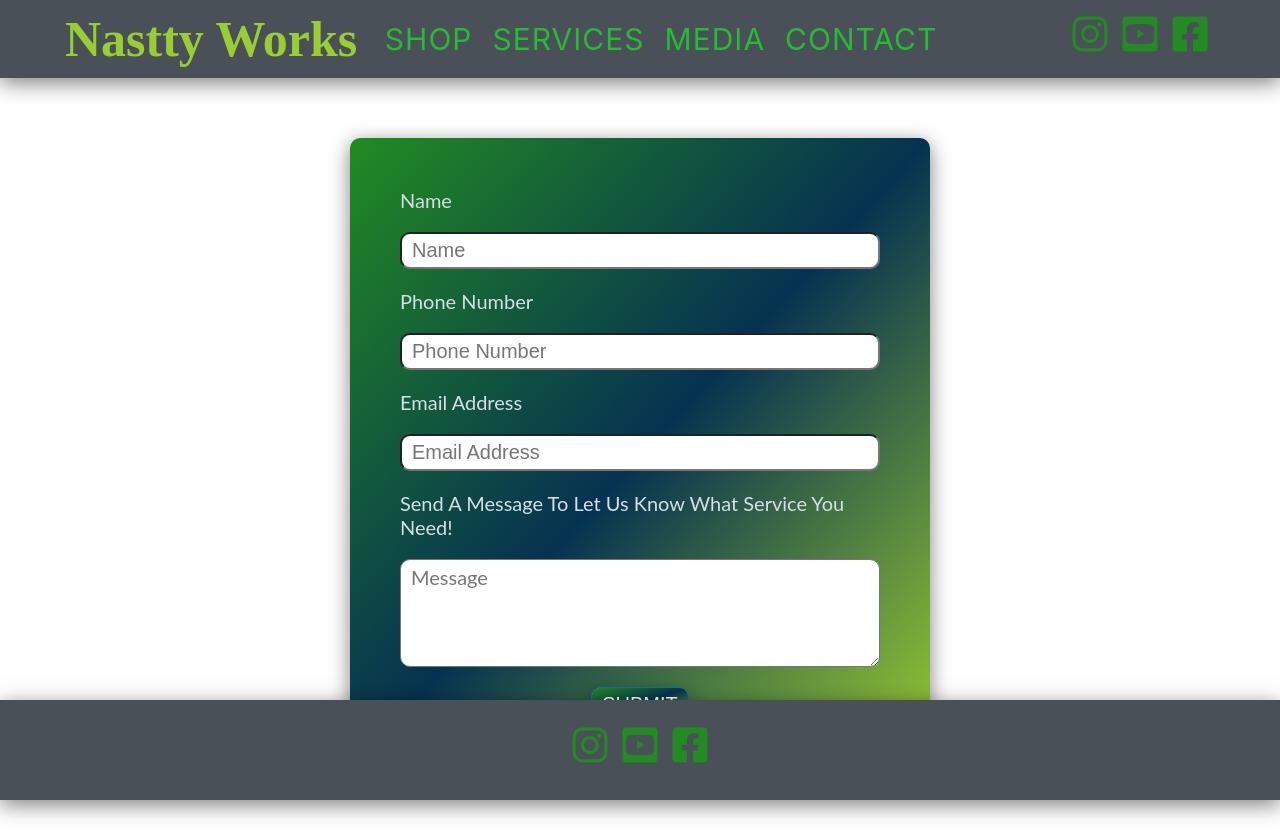
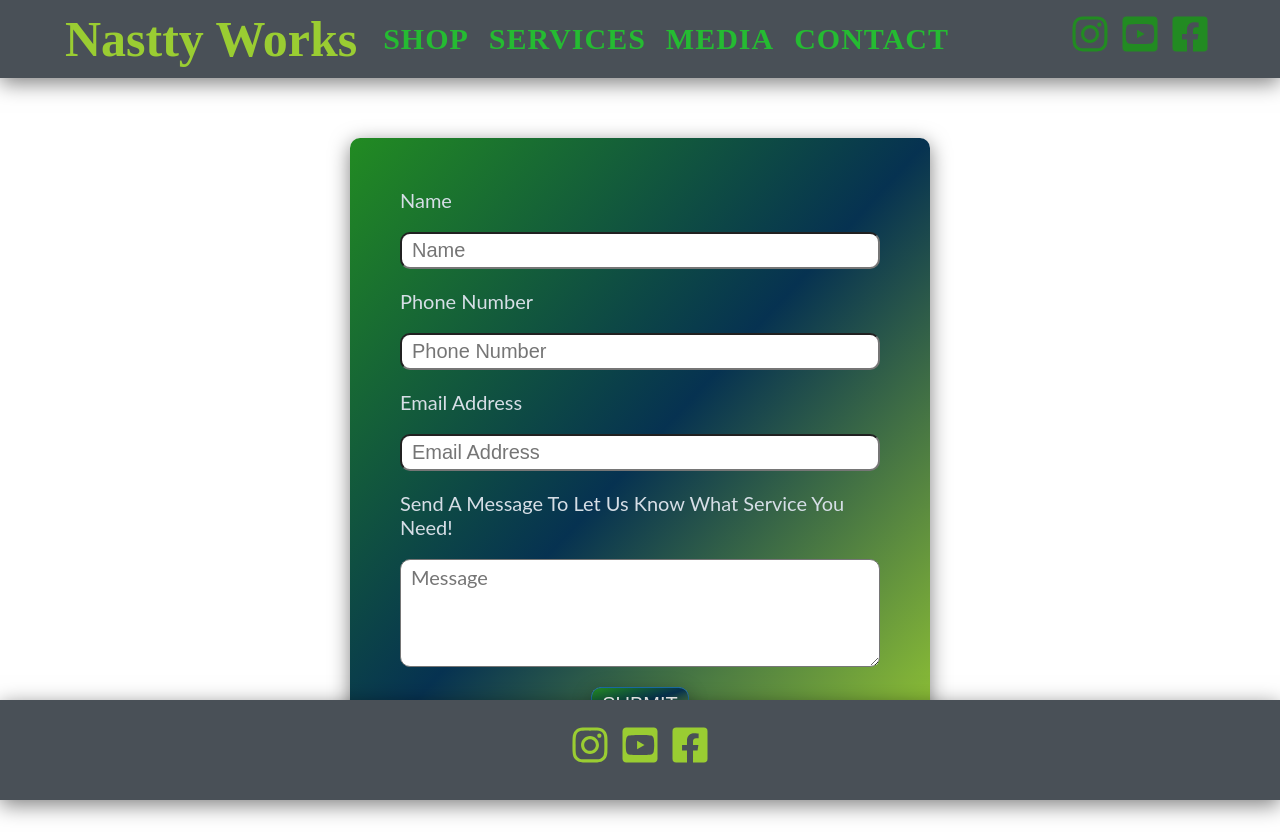
Before and after one commit to ronthetech/nastty-works-web-app, a React (Create React App) app: page /Contact in a window 1280 px wide. Built offline with nearby package versions, Linux system fonts and the light colour scheme.

Commit message:
added submit message to form

```diff
--- a/src/App.css
+++ b/src/App.css
@@ -159,12 +159,13 @@ nav {
 }
 .navbar__toggle:hover,
 .navbar__toggle:focus {
-	transform: rotate(360deg);
+	transform: rotate(270deg);
 	color: forestgreen;
 }
 .navbar__link {
 	color: var(--clr-green-dark);
-	font-size: 2rem;
+	font-size: 3rem;
+	font-family: "Permanent Marker", cursive;
 	letter-spacing: var(--letter-space-sml);
 	padding: 1rem;
 	display: block;
@@ -173,7 +174,7 @@ nav {
 .navbar__link:hover,
 .navbar__link:focus {
 	color: var(--primary-green);
-	padding-left: 2rem;
+	padding-left: 5rem;
 	background: #222;
 }
 /*Hidden by default*/
@@ -189,7 +190,7 @@ nav {
 }
 /*toggled class to show links*/
 .navbar__links--show {
-	height: 20rem;
+	height: 25rem;
 }
 
 /*======= MEDIA QUERIES =======*/
@@ -213,14 +214,18 @@ nav {
 	.navbar__links {
 		height: auto;
 		display: flex;
+		padding-left: 1rem;
 	}
 	.navbar__link {
 		font-size: 3rem;
+		font-family: "Permanent Marker", cursive;
 	}
 	.navbar__link:hover,
-	.navbar__link:focus {
-		padding: 0;
+	.navbar__link:focus,
+	.navbar__link:active {
+		padding: 1rem;
 		background: transparent;
+		transform: translateY(-1rem);
 	}
 	/*shows the socials when screen grows*/
 	.socials {
@@ -251,6 +256,15 @@ main {
 	margin: 5rem auto;
 	padding: 1rem;
 }
+.form__message--success {
+	background-image: var(--grad-background-form-btn);
+	max-width: fit-content;
+	margin: 1rem auto;
+	padding: 1rem;
+	font-size: 2rem;
+	color: var(--clr-white);
+	text-align: center;
+}
 .form {
 	max-width: 60rem;
 	padding: 5rem;
@@ -269,7 +283,6 @@ main {
 .form__email,
 .form__number,
 .form__text {
-	display: block;
 	font-size: 2rem;
 	min-width: 35rem;
 	border-radius: 1rem;
@@ -294,16 +307,19 @@ main {
 	align-self: center;
 	transition: var(--transition);
 	box-shadow: var(--mid-shadow);
+	cursor: pointer;
 }
 .form__btn:hover,
-.form__btn:focus {
+.form__btn:active {
 	background-image: var(--grad-background-form-btn);
-	cursor: pointer;
 	transform: translateY(-0.5rem);
 	box-shadow: var(--dark-shadow);
 	color: var(--clr-light-grey-4);
 }
 
+.form__btn:focus {
+	border: 2px solid var(--grad-green-blue);
+}
 /*======= FOOTER =======*/
 footer {
 	background: var(--type-dark-dark);
@@ -321,12 +337,12 @@ footer .socials {
 }
 footer .socials__icon {
 	font-size: 4rem;
-	color: var(--primary-green-dark);
+	color: var(--primary-green);
 	cursor: pointer;
 	transition: var(--transition);
 	margin: 0 0.5rem;
 }
 footer .socials__icon:hover,
 .socials__icon:focus {
-	color: var(--primary-green);
+	color: var(--primary-green-dark);
 }
--- a/src/components/Form.js
+++ b/src/components/Form.js
@@ -1,15 +1,59 @@
+import React, { useState } from "react";
+
 const Form = () => {
+	const [values, setValues] = useState({
+		name: "",
+		email: "",
+		message: "",
+	});
+	const [submitted, setSubmitted] = useState(false);
+	const [valid, setValid] = useState(false);
+
+	const handleNameInputChange = (e) => {
+		setValues({ ...values, name: e.target.value });
+	};
+	const handleEmailInputChange = (e) => {
+		setValues({ ...values, email: e.target.value });
+	};
+	const handleMessageInputChange = (e) => {
+		setValues({ ...values, message: e.target.value });
+	};
+
+	const handleFormSubmit = (e) => {
+		e.preventDefault();
+		if (values.name && values.email && values.message) {
+			setValid(true);
+		}
+		setSubmitted(true);
+	};
 	return (
 		<div className='form__container'>
-			<form className='form'>
+			{submitted && valid ? <div className='form__message--success'>Success! We will get back to you as soon as possible!</div> : null}
+			<form className='form' onSubmit={handleFormSubmit}>
 				<label htmlFor='formName'>Name</label>
-				<input className='form__name' id='formName' name='formName' type='text' placeholder='Name' />
+				<input className='form__name' id='formName' name='formName' type='text' value={values.name} onChange={handleNameInputChange} placeholder='Name' />
 				<label htmlFor='formNumber'>Phone Number</label>
 				<input className='form__number' id='formNumber' type='tel' placeholder='Phone Number' />
 				<label htmlFor='formEmail'>Email Address</label>
-				<input className='form__email' id='formEmail' name='formEmail' type='email' placeholder='Email Address' />
+				<input
+					className='form__email'
+					id='formEmail'
+					name='formEmail'
+					type='email'
+					value={values.email}
+					onChange={handleEmailInputChange}
+					placeholder='Email Address'
+				/>
 				<label htmlFor='formText'>Send A Message To Let Us Know What Service You Need!</label>
-				<textarea className='form__text' name='formText' id='formText' placeholder='Message' rows='4' />
+				<textarea
+					value={values.message}
+					onChange={handleMessageInputChange}
+					className='form__text'
+					name='formText'
+					id='formText'
+					placeholder='Message'
+					rows='4'
+				/>
 				<button className='form__btn'>Submit</button>
 			</form>
 		</div>
--- a/src/components/Navbar.js
+++ b/src/components/Navbar.js
@@ -21,27 +21,19 @@ const Navbar = () => {
 				</div>
 				<ul className={toggle ? "navbar__links" : "navbar__links navbar__links--show"}>
 					<li>
-						<a href='' className='navbar__link'>
-							Shop
-						</a>
+						<h3 className='navbar__link'>Shop</h3>
 					</li>
 					<li>
-						<a href='' className='navbar__link'>
-							Services
-						</a>
+						<h3 className='navbar__link'>Services</h3>
 					</li>
 					<li>
 						<NavLink to='/Media/'>
-							<a href='' className='navbar__link'>
-								Media
-							</a>
+							<h3 className='navbar__link'>Media</h3>
 						</NavLink>
 					</li>
 					<li>
 						<NavLink to='/Contact/'>
-							<a href='' className='navbar__link'>
-								Contact
-							</a>
+							<h3 className='navbar__link'>Contact</h3>
 						</NavLink>
 					</li>
 				</ul>
```
